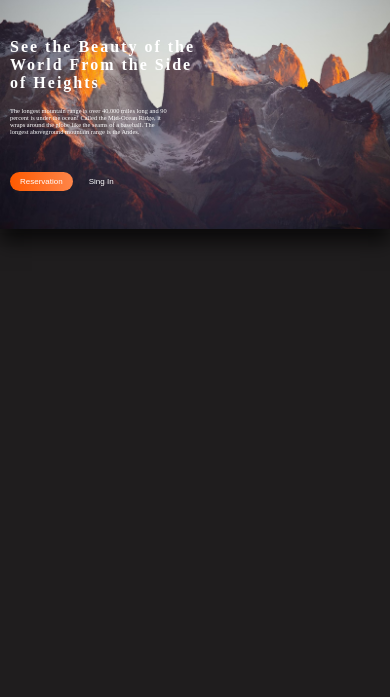
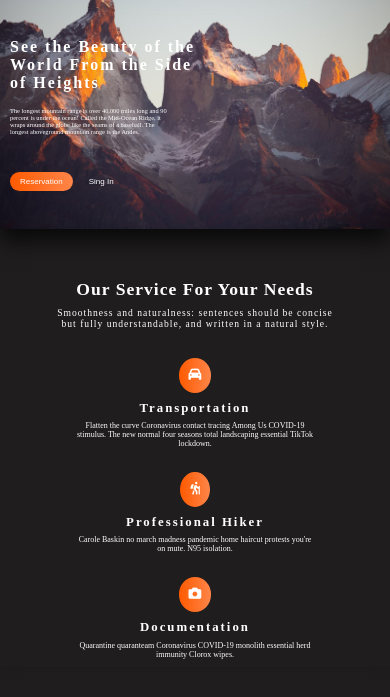
Before and after one commit to StrikeHERE29/mountain-travel, a plain HTML site: page index.html in a window 390 px wide. Shown: the part 31-728 px from the top of the page. Drawn offline with Linux system fonts and the light colour scheme.

Commit message:
finished the service section for mobile screens

```diff
--- a/index.css
+++ b/index.css
@@ -8,6 +8,7 @@ body{
     font-family: 'Times New Roman', Times, serif;
     background-color: #1f1d1e;
     box-shadow: 0 -8px 15px 0 rgba(0, 0, 0, 0.5);
+    color: white;
 }
 
 .logo{
@@ -91,3 +92,74 @@ body{
     border: none;
     color: white;
 }
+
+.service{
+    margin-top: 2rem;
+}
+
+.service-info{
+    display: flex;
+    flex-direction: column;
+    justify-content: center;
+    align-items: center;
+
+}
+
+.service-title{
+    letter-spacing: 1px;
+    font-size: 1.1rem;
+    margin-bottom: 1.4rem;
+    text-transform: capitalize;
+}
+
+.service-subtitle{
+    letter-spacing: 1px;
+    font-size: .6rem;
+    font-weight: 400;
+    max-width: 18rem;
+    margin-top: -1rem;
+    text-align: center;
+}
+
+.service-options{
+    display: flex;
+    flex-direction: column;
+    gap: 1rem;
+    margin-top: 1rem;
+}
+
+.option1{
+    display: flex;
+    flex-direction: column;
+    align-items: center;
+    justify-content: center;
+}
+
+.icon-service{
+    font-size: .8rem;
+    padding: 10px 10px;
+    border-radius: 50%;
+    background: linear-gradient(0.25turn, #ff5a00, #fe8549);
+    object-fit: cover;
+}
+
+.option-info{
+    display: flex;
+    flex-direction: column;
+    justify-content: center;
+    align-items: center;
+}
+
+h5{
+    font-size: .8rem;
+    margin-top: .5rem;
+    letter-spacing: 2px;
+}
+
+.option-p{
+    font-size: .5rem;
+    font-weight: 300;
+    text-align: center;
+    margin-top: -1rem;
+    max-width: 15rem;
+}
--- a/index.html
+++ b/index.html
@@ -34,5 +34,52 @@
             <button class="hero-btn sing-in">Sing In</button>
         </div>
     </div>
+
+<div class="service">
+    <div class="service-info">
+    <h2 class="service-title">Our service for your needs</h2>
+    <h4 class="service-subtitle">Smoothness and naturalness: sentences should be concise but fully understandable, and written in a natural style. </h4>
+</div>
+    <div class="service-options">
+        <div class="option1">
+            <div class="icon-service">
+                <i class="fa-solid fa-car"></i>
+            </div>
+            <div class="option-info">
+                <h5>Transportation</h5>
+                <p class="option-p">Flatten the curve Coronavirus contact tracing Among Us COVID-19 stimulus. The new normal four seasons total landscaping essential TikTok lockdown.</p>
+            </div>
+        </div>
+
+        <div class="option1">
+            <div class="icon-service">
+                <i class="fa-solid fa-person-hiking"></i>
+            </div>
+            <div class="option-info">
+                <h5>Professional Hiker</h5>
+                <p class="option-p">
+                    Carole Baskin no march madness pandemic home haircut protests you're on mute. N95 isolation.
+                </p>
+            </div>
+        </div>
+
+        <div class="option1">
+            <div class="icon-service">
+                <i class="fa-solid fa-camera"></i>
+            </div>
+            <div class="option-info">
+                <h5>Documentation</h5>
+                <p class="option-p">
+                    Quarantine quaranteam Coronavirus COVID-19 monolith essential herd immunity Clorox wipes.
+                </p>
+            </div>
+        </div>
+
+
+
+    </div>
+
+</div>
+
 </body>
 </html>
```
